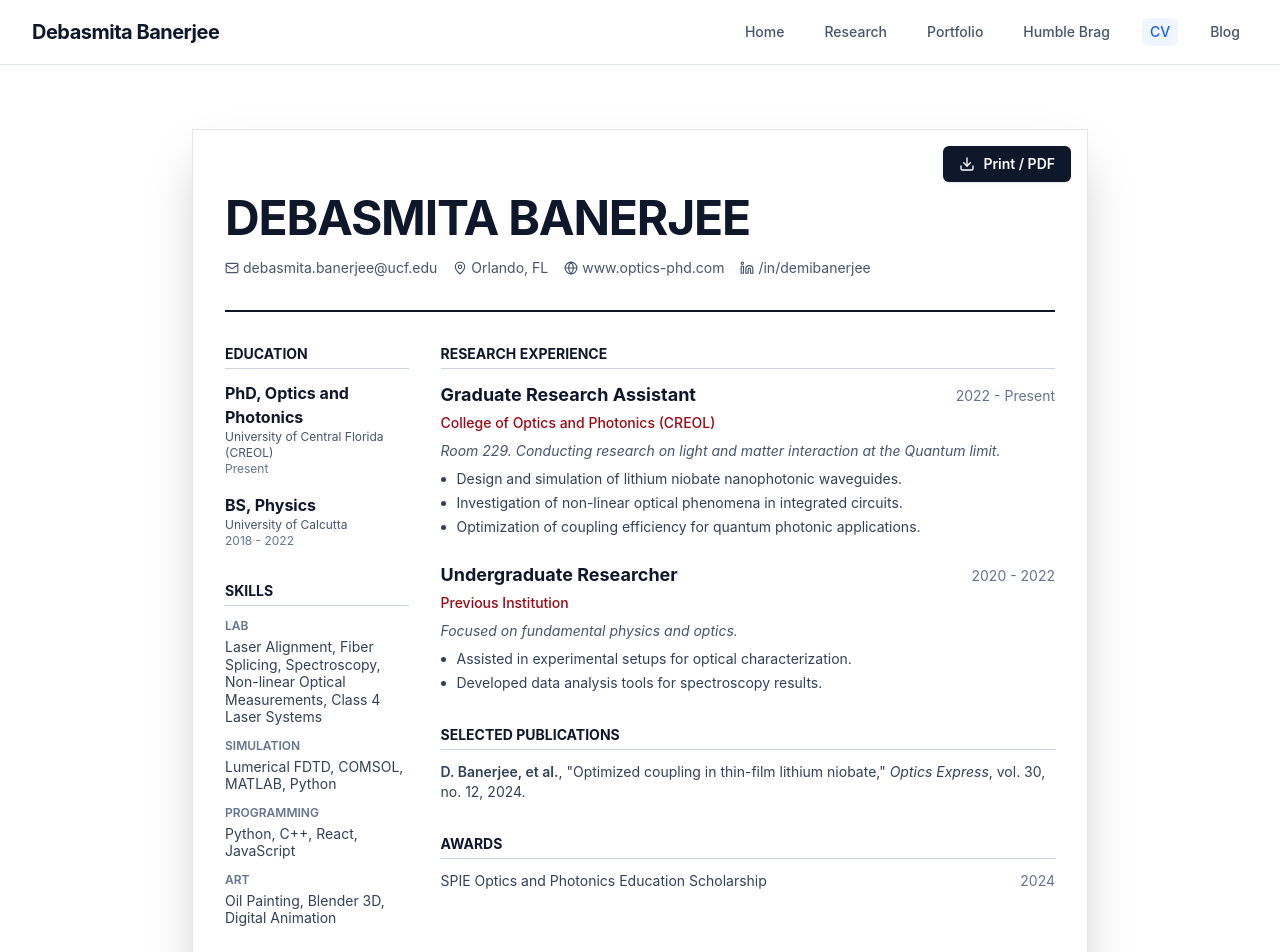
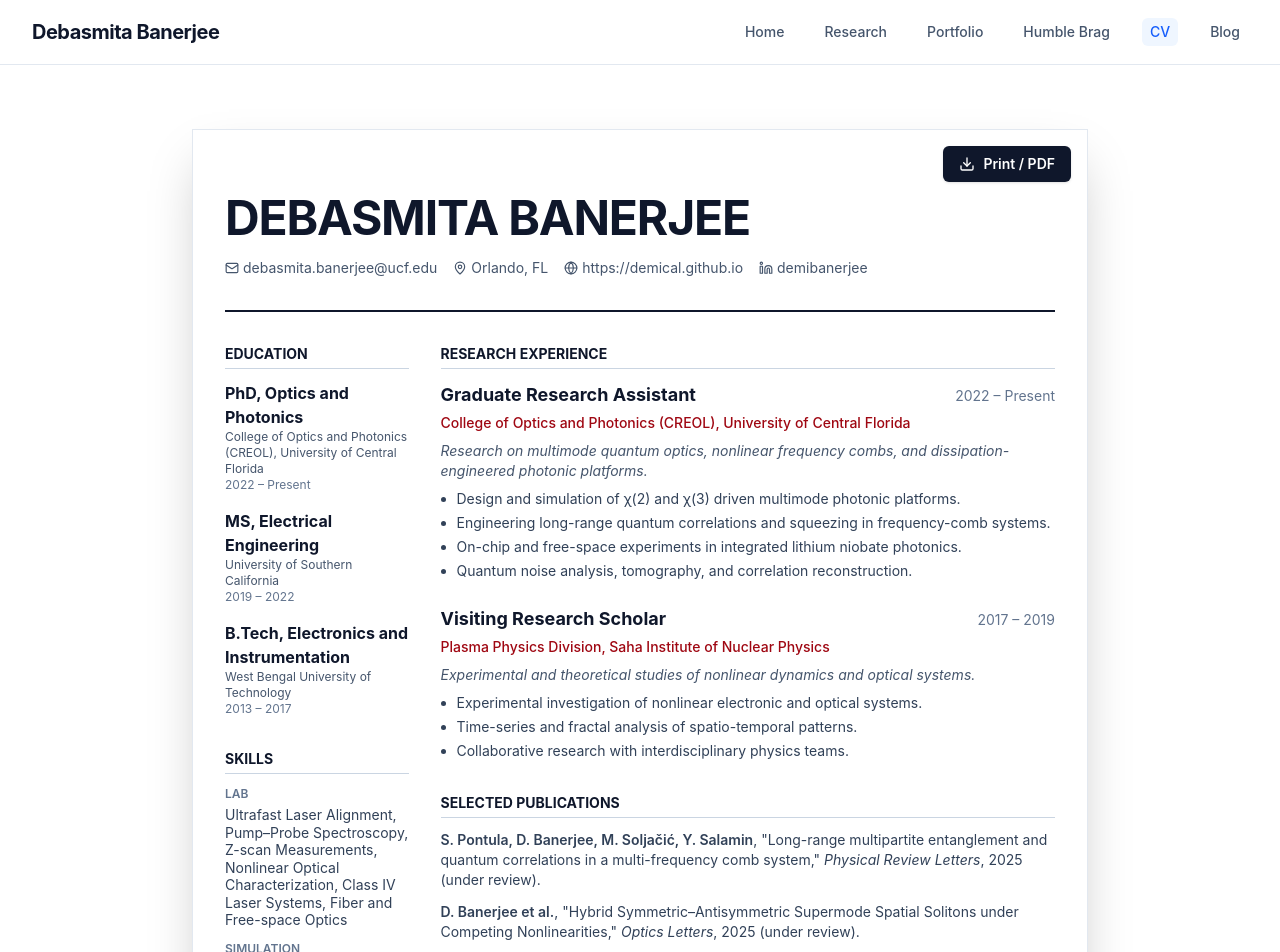
Before and after one commit to demibanerjee/demibanerjee.github.io, a React (Vite) app: page /cv in a window 1280 px wide. Shown: the top 952 px of the page. Built offline with nearby package versions, Linux system fonts and the light colour scheme.

Commit message:
Update cvData.ts

```diff
--- a/src/data/cvData.ts
+++ b/src/data/cvData.ts
@@ -1,71 +1,140 @@
+// src/data/cvData.ts
+
 export const cvData = {
   header: {
     name: "Debasmita Banerjee",
     email: "debasmita.banerjee@ucf.edu",
     location: "Orlando, FL",
-        website: "www.optics-phd.com",
-        linkedin: "/in/demibanerjee",
+    website: "https://demical.github.io",
+    linkedin: "demibanerjee",
     linkedinUrl: "https://www.linkedin.com/in/demibanerjee/"
   },
+
   education: [
     {
       degree: "PhD, Optics and Photonics",
-            institution: "University of Central Florida (CREOL)",
-            year: "Present"
+      institution: "College of Optics and Photonics (CREOL), University of Central Florida",
+      year: "2022 – Present"
     },
     {
-            degree: "BS, Physics",
-            institution: "University of Calcutta", // Inferred/Placeholder
-            year: "2018 - 2022" // Placeholder dates based on PhD start
+      degree: "MS, Electrical Engineering",
+      institution: "University of Southern California",
+      year: "2019 – 2022"
+    },
+    {
+      degree: "B.Tech, Electronics and Instrumentation",
+      institution: "West Bengal University of Technology",
+      year: "2013 – 2017"
     }
   ],
+
   skills: {
-        lab: ["Laser Alignment", "Fiber Splicing", "Spectroscopy", "Non-linear Optical Measurements", "Class 4 Laser Systems"],
-        simulation: ["Lumerical FDTD", "COMSOL", "MATLAB", "Python"],
-        programming: ["Python", "C++", "React", "JavaScript"],
-        art: ["Oil Painting", "Blender 3D", "Digital Animation"]
+    lab: [
+      "Ultrafast Laser Alignment",
+      "Pump–Probe Spectroscopy",
+      "Z-scan Measurements",
+      "Nonlinear Optical Characterization",
+      "Class IV Laser Systems",
+      "Fiber and Free-space Optics"
+    ],
+    simulation: [
+      "COMSOL Multiphysics",
+      "Lumerical FDTD / FDE",
+      "Origin",
+      "Fusion 360"
+    ],
+    programming: [
+      "Python",
+      "MATLAB",
+      "JavaScript",
+      "TypeScript",
+      "React"
+    ],
+    art: [
+      "Scientific Visualization",
+      "Digital Illustration",
+      "Blender 3D",
+      "Concept Art for Science Outreach"
+    ]
   },
+
   interests: [
+    "Quantum Optics",
+    "Nonlinear Optics",
+    "Integrated Photonics",
+    "Quantum Information",
     "Scientific Visualization",
-        "Quantum Information",
-        "Light-Matter Interaction",
     "Digital Art"
   ],
+
   researchExperience: [
     {
       role: "Graduate Research Assistant",
-            institution: "College of Optics and Photonics (CREOL)",
-            period: "2022 - Present",
-            description: "Room 229. Conducting research on light and matter interaction at the Quantum limit.",
+      institution: "College of Optics and Photonics (CREOL), University of Central Florida",
+      period: "2022 – Present",
+      description:
+        "Research on multimode quantum optics, nonlinear frequency combs, and dissipation-engineered photonic platforms.",
       points: [
-                "Design and simulation of lithium niobate nanophotonic waveguides.",
-                "Investigation of non-linear optical phenomena in integrated circuits.",
-                "Optimization of coupling efficiency for quantum photonic applications."
+        "Design and simulation of χ(2) and χ(3) driven multimode photonic platforms.",
+        "Engineering long-range quantum correlations and squeezing in frequency-comb systems.",
+        "On-chip and free-space experiments in integrated lithium niobate photonics.",
+        "Quantum noise analysis, tomography, and correlation reconstruction."
       ]
     },
     {
-             role: "Undergraduate Researcher",
-             institution: "Previous Institution",
-             period: "2020 - 2022",
-             description: "Focused on fundamental physics and optics.",
+      role: "Visiting Research Scholar",
+      institution: "Plasma Physics Division, Saha Institute of Nuclear Physics",
+      period: "2017 – 2019",
+      description:
+        "Experimental and theoretical studies of nonlinear dynamics and optical systems.",
       points: [
-                 "Assisted in experimental setups for optical characterization.",
-                 "Developed data analysis tools for spectroscopy results."
+        "Experimental investigation of nonlinear electronic and optical systems.",
+        "Time-series and fractal analysis of spatio-temporal patterns.",
+        "Collaborative research with interdisciplinary physics teams."
       ]
     }
   ],
+
   publications: [
     {
-             authors: "D. Banerjee, et al.",
-             title: "Optimized coupling in thin-film lithium niobate",
-             journal: "Optics Express",
-             details: "vol. 30, no. 12, 2024"
+      authors: "S. Pontula, D. Banerjee, M. Soljačić, Y. Salamin",
+      title:
+        "Long-range multipartite entanglement and quantum correlations in a multi-frequency comb system",
+      journal: "Physical Review Letters",
+      details: "2025 (under review)"
+    },
+    {
+      authors: "D. Banerjee et al.",
+      title:
+        "Hybrid Symmetric–Antisymmetric Supermode Spatial Solitons under Competing Nonlinearities",
+      journal: "Optics Letters",
+      details: "2025 (under review)"
+    },
+    {
+      authors: "C. Lopez-Zelaya et al.",
+      title:
+        "Measurement of Raman Gain Coefficients for Liquid-Filled Fiber Multispectral Lasers",
+      journal: "IEEE RAPID Conference",
+      details: "2024"
     }
   ],
+
   awards: [
     {
+      title: "SWE Rising Technical Contributor Award",
+      year: "2025"
+    },
+    {
+      title: "Optica Innovation Prize",
+      year: "2024–2025"
+    },
+    {
+      title: "McMurtry Paper Prize, Siegman International School on Lasers",
+      year: "2024"
+    },
+    {
       title: "SPIE Optics and Photonics Education Scholarship",
-            year: "2024"
+      year: "2017"
     }
   ]
 };
```
Lines whose indentation alone changed are shown as unchanged.
